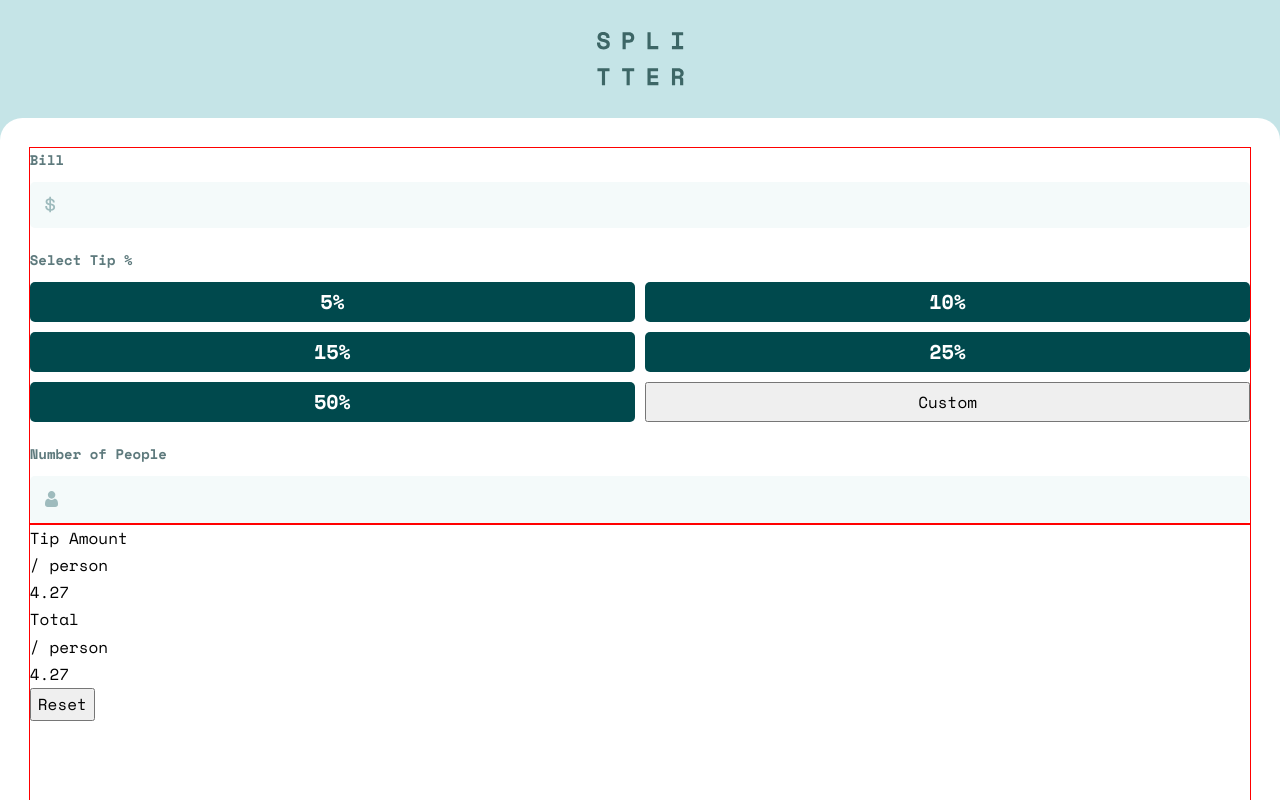
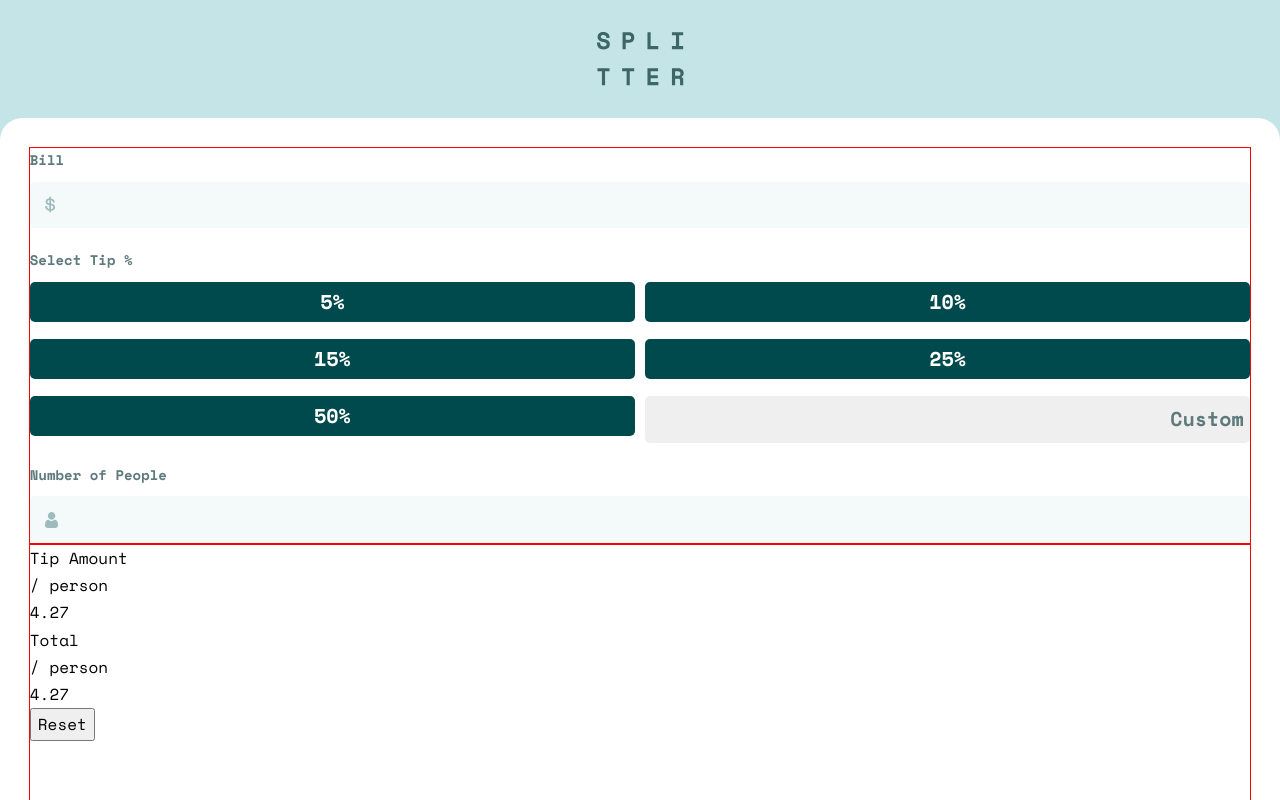
Before and after one commit to HectorAgValenzuela/tip-calculator-app, a Vue app: page / in a window 1280 px wide. Shown: the top 800 px of the page. Built offline with nearby package versions, Linux system fonts and the light colour scheme.

Commit message:
Custom tip

```diff
--- a/src/App.vue
+++ b/src/App.vue
@@ -22,7 +22,7 @@
           <button class="tip-element">15%</button>
           <button class="tip-element">25%</button>
           <button class="tip-element">50%</button>
-          <button class="custom-element">Custom</button>
+          <button class="input input-tip">Custom</button>
         </div>
       </article>
 
--- a/src/assets/main.css
+++ b/src/assets/main.css
@@ -141,6 +141,10 @@ main {
     color: var(--color-neutral-900);
 }
 
+.input-tip {
+    color: var(--color-neutral-500);
+}
+
 /* ********************************** */
 /* ******* Calculator Section ******* */
 /* ********************************** */
```
